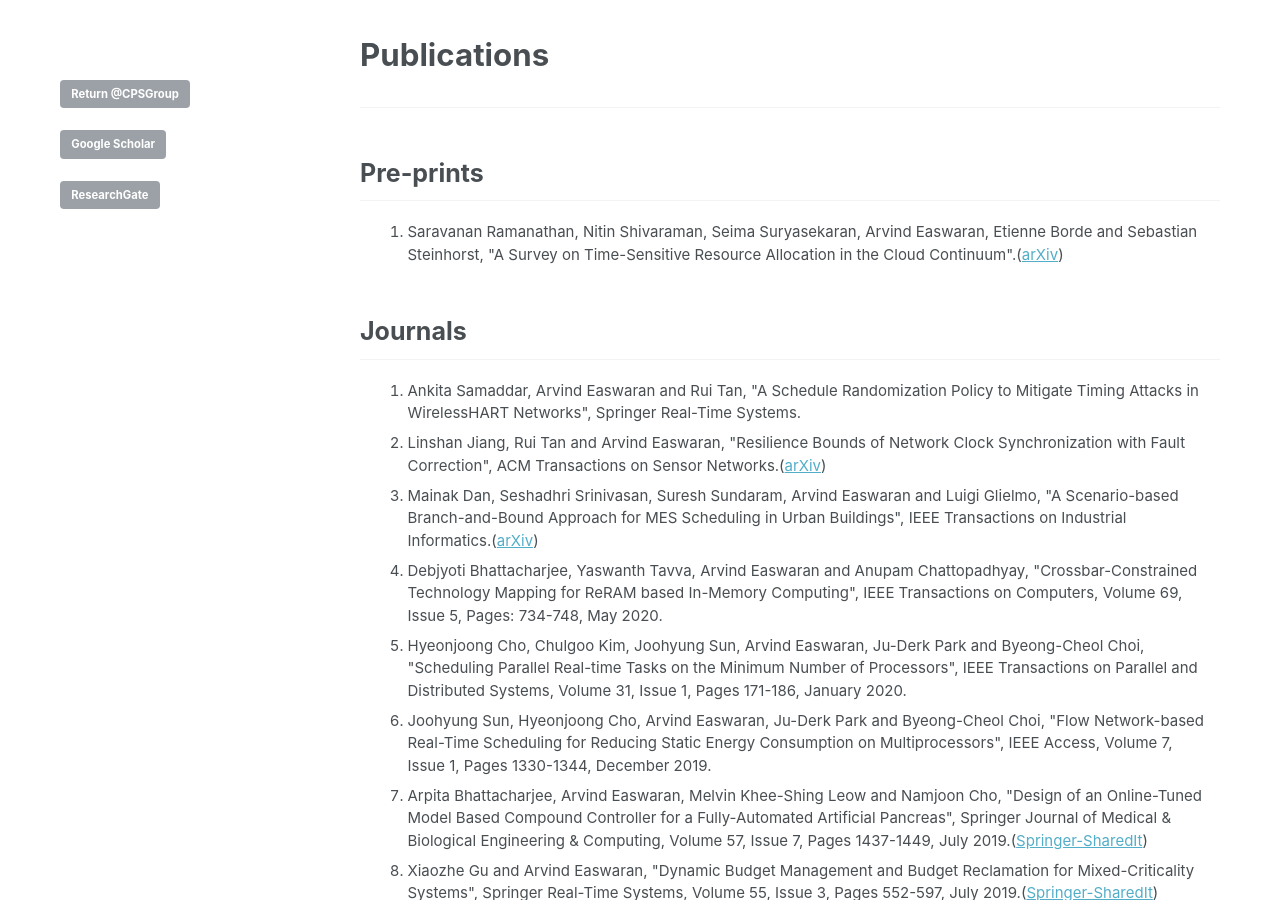
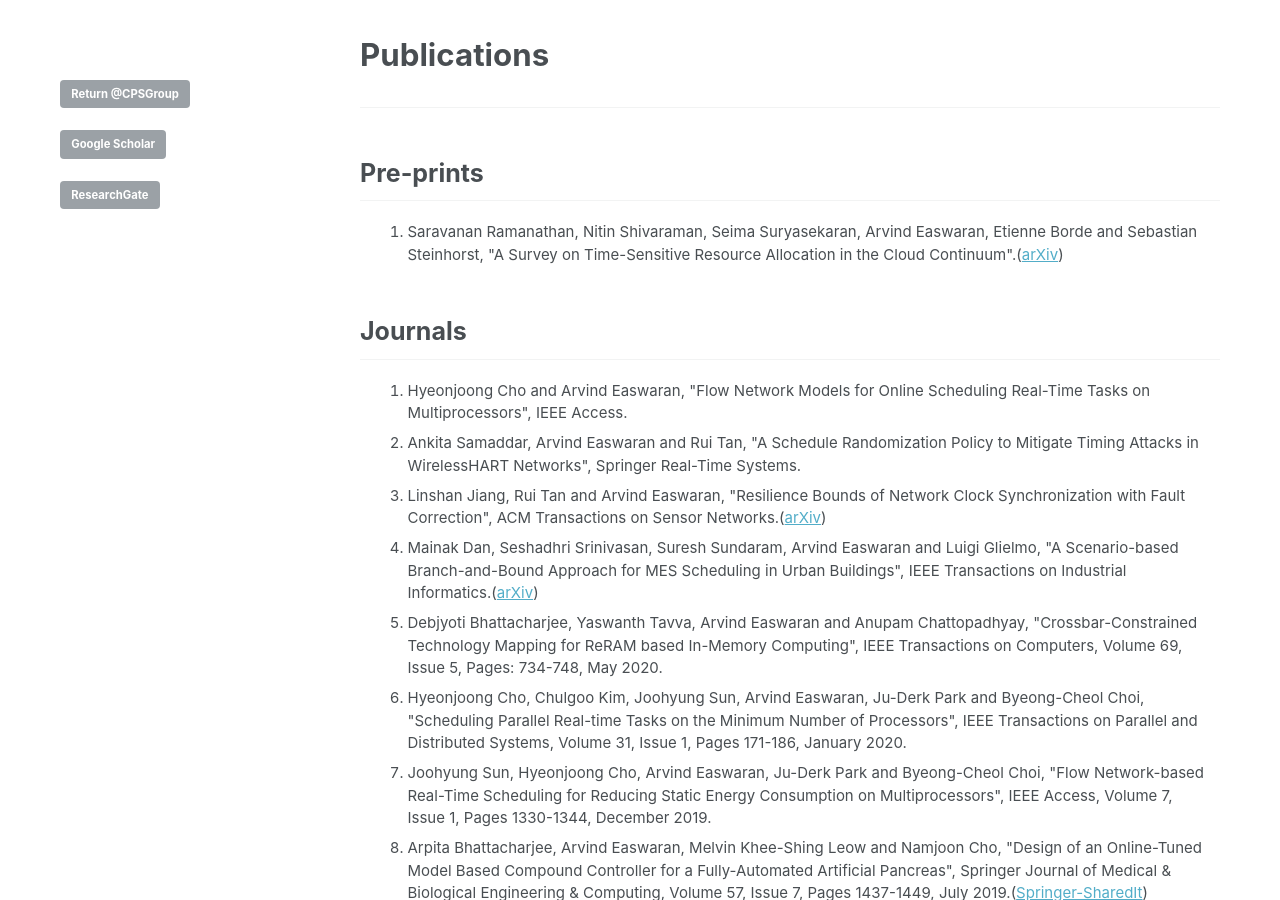
Before and after one commit to CPS-research-group/CPS-research-group.github.io, a Jekyll site: the page built from _pages/research_profile.md, in a window 1280 px wide and 900 px high. Built offline with Jekyll 4.4.1, drawn with Linux system fonts in a browser that asks for light colours.

Commit message:
Updates to paper list.

```diff
--- a/_pages/research_profile.md
+++ b/_pages/research_profile.md
@@ -28,6 +28,7 @@ a.a:active {color:#0000FF; text-decoration:none;}
 
 ## Journals
   <ol>
+      			<li class="a">Hyeonjoong Cho and Arvind Easwaran, "Flow Network Models for Online Scheduling Real-Time Tasks on Multiprocessors", IEEE Access.</li>
 			<li class="a">Ankita Samaddar, Arvind Easwaran and Rui Tan, "A Schedule Randomization Policy to Mitigate Timing Attacks in WirelessHART Networks", Springer Real-Time Systems.</li>
 			<li class="a">Linshan Jiang, Rui Tan and Arvind Easwaran, "Resilience Bounds of Network Clock Synchronization with Fault Correction", ACM Transactions on Sensor Networks.(<a href="http://arxiv.org/abs/2006.15832">arXiv</a>)</li>
 			<li class="a">Mainak Dan, Seshadhri Srinivasan, Suresh Sundaram, Arvind Easwaran and Luigi Glielmo, "A Scenario-based Branch-and-Bound Approach for MES Scheduling in Urban Buildings", IEEE Transactions on Industrial Informatics.(<a href="http://arxiv.org/abs/2003.03750">arXiv</a>)</li>
```
